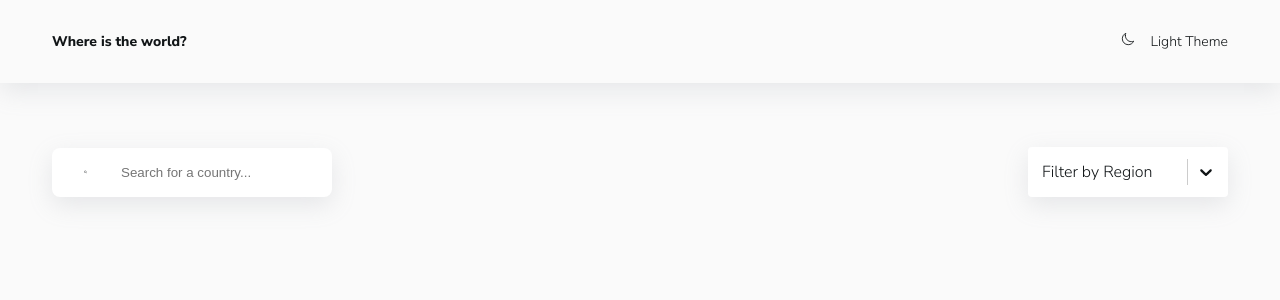
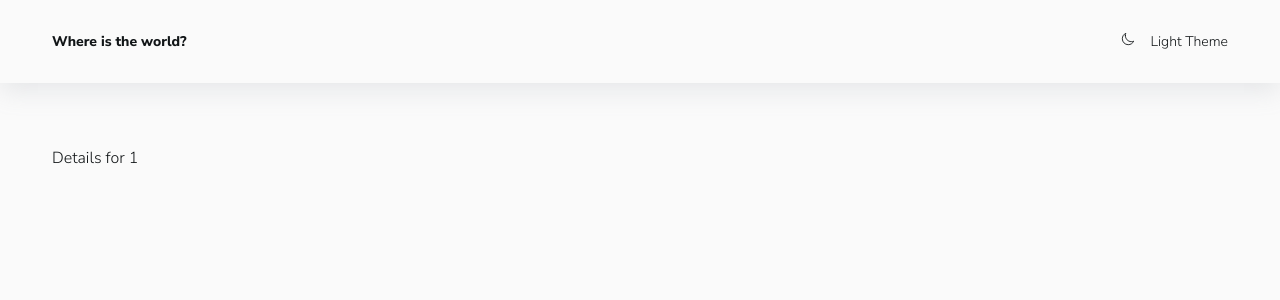
Before and after one commit to MercoVost/project-STR, a React (Vite) app: page /country/1 in a window 1280 px wide. Shown: the top 300 px of the page. Built offline with nearby package versions, Linux system fonts and the light colour scheme; no server answers.

Commit message:
error route

```diff
--- a/package.json
+++ b/package.json
@@ -15,7 +15,7 @@
     "react": "^18.3.1",
     "react-dom": "^18.3.1",
     "react-icons": "^5.2.1",
-    "react-router-dom": "^6.25.1",
+    "react-router-dom": "^6.26.0",
     "react-select": "^5.8.0",
     "styled-components": "^6.1.12"
   },
--- a/src/App.jsx
+++ b/src/App.jsx
@@ -1,51 +1,33 @@
-import axios from "axios";
-import { useState, useEffect } from "react";
+import { Routes, Route, Link } from "react-router-dom";
 
-import { Controls } from "./components/Controls";
 import { Header } from "./components/Header";
 import { Main } from "./components/Main";
-import { List } from "./components/List";
+
+import { HomePage } from "./pages/HomePage";
+import { Details } from "./pages/Details";
+import { NotFound } from "./pages/NotFound";
 import { Card } from "./components/Card";
-import { ALL_COUNTRIES } from "./config";
 
 function App() {
-  const [countries, setCountries] = useState([]);
-
-  console.log(countries);
-
-  useEffect(() => {
-    axios.get(ALL_COUNTRIES).then(({ data }) => setCountries(data));
-  }, []);
+  console.log("Available routes:", window.location.pathname);
+  // console.log(HomePage);
+  // console.log(Details);
+  // console.log(NotFound);
+  // console.log(Header);
+  // console.log(NotFound);
+  // console.log("-");
+  // console.log("-");
+  // console.log("-");
 
   return (
     <>
       <Header />
       <Main>
-        <Controls />
-        <List>
-          {countries.map((c) => {
-            const countryInfo = {
-              img: c.flags.png,
-              name: c.name.common,
-              info: [
-                {
-                  title: "Population",
-                  description: c.population.toLocaleString(),
-                },
-                {
-                  title: "Region",
-                  description: c.region,
-                },
-                {
-                  title: "Capital",
-                  description: c.capital,
-                },
-              ],
-            };
-
-            return <Card key={c.name.common} {...countryInfo} />;
-          })}
-        </List>
+        <Routes>
+          <Route path="/" element={<HomePage />} />
+          <Route path="/country/:name" element={<Details />} />
+          <Route path="*" element={<NotFound />} />
+        </Routes>
       </Main>
     </>
   );
--- a/src/main.jsx
+++ b/src/main.jsx
@@ -1,10 +1,14 @@
 import React from "react";
 import ReactDOM from "react-dom/client";
+import { BrowserRouter } from "react-router-dom";
+
 import App from "./App.jsx";
 import "./index.css";
 
 ReactDOM.createRoot(document.getElementById("root")).render(
-  //  <React.StrictMode>
-  <App />
-  // </React.StrictMode>,
+  <React.StrictMode>
+    <BrowserRouter>
+      <App />
+    </BrowserRouter>
+  </React.StrictMode>
 );
--- /dev/null
+++ b/src/pages/Details.jsx
@@ -0,0 +1,7 @@
+import { useParams } from "react-router-dom";
+
+export const Details = () => {
+  const { name } = useParams(); // Получаем параметр name
+
+  return <div>Details for {name}</div>; // Отображаем имя страны
+};
--- /dev/null
+++ b/src/pages/HomePage.jsx
@@ -0,0 +1,60 @@
+import axios from "axios";
+import { useState, useEffect } from "react";
+import { Link, useNavigate } from "react-router-dom";
+
+import { List } from "../components/List";
+import { Card } from "../components/Card";
+import { Controls } from "../components/Controls";
+import { ALL_COUNTRIES } from "../config.js";
+
+export const HomePage = () => {
+  const [countries, setCountries] = useState([]);
+
+  const navigate = useNavigate();
+
+  // console.log(countries);
+
+  useEffect(() => {
+    axios.get(ALL_COUNTRIES).then(({ data }) => setCountries(data));
+  }, []);
+
+  const handleClick = (c) => {
+    navigate(`/country/${encodeURIComponent(c.name.common)}`);
+  };
+
+  return (
+    <>
+      <Controls />
+      <List>
+        {countries.map((c) => {
+          const countryInfo = {
+            img: c.flags.png,
+            name: c.name.common,
+            info: [
+              {
+                title: "Population",
+                description: c.population.toLocaleString(),
+              },
+              {
+                title: "Region",
+                description: c.region,
+              },
+              {
+                title: "Capital",
+                description: c.capital,
+              },
+            ],
+          };
+
+          return (
+            <Card
+              key={c.name.common}
+              onClick={() => handleClick(c)}
+              {...countryInfo}
+            />
+          );
+        })}
+      </List>
+    </>
+  );
+};
--- /dev/null
+++ b/src/pages/NotFound.jsx
@@ -0,0 +1,3 @@
+export const NotFound = () => {
+  return <div>This page doesn't exist</div>;
+};
```
Also changed, not shown: 2 other files (tests, documents, lock files or other folders).
